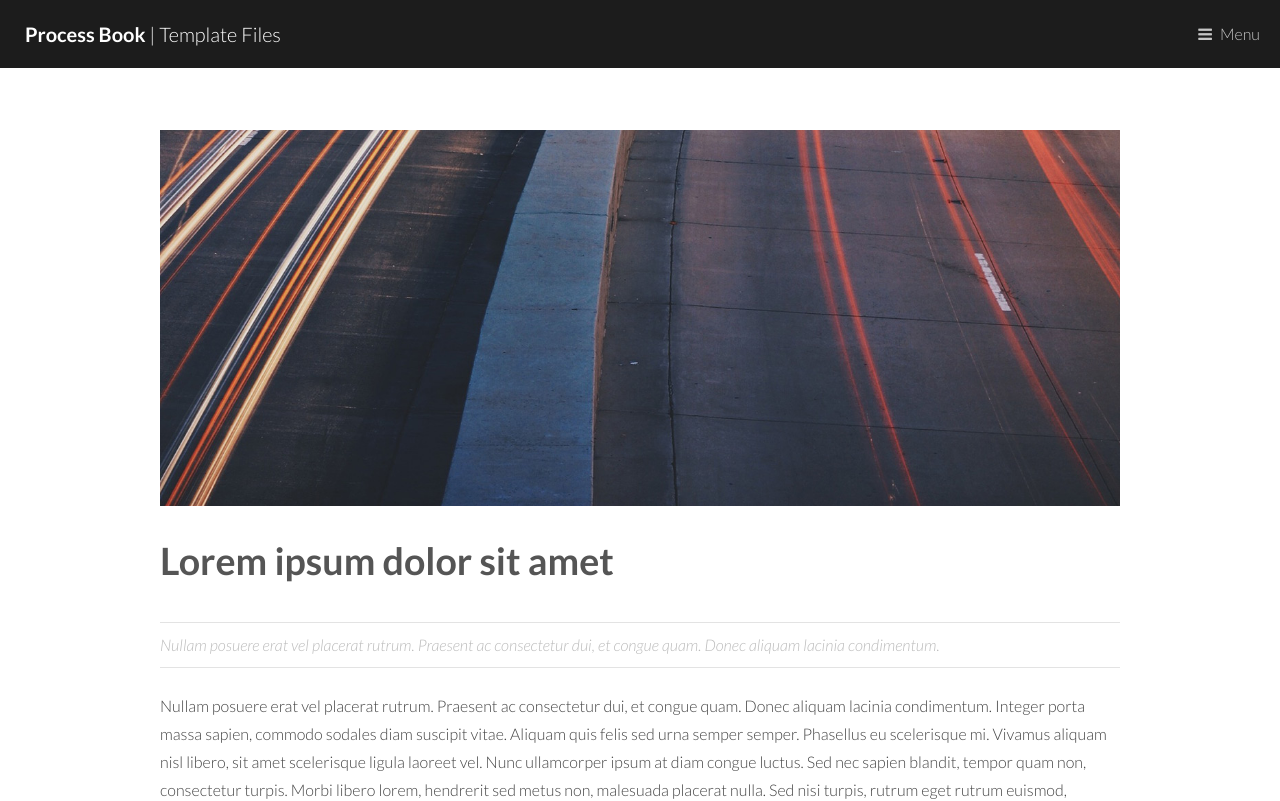
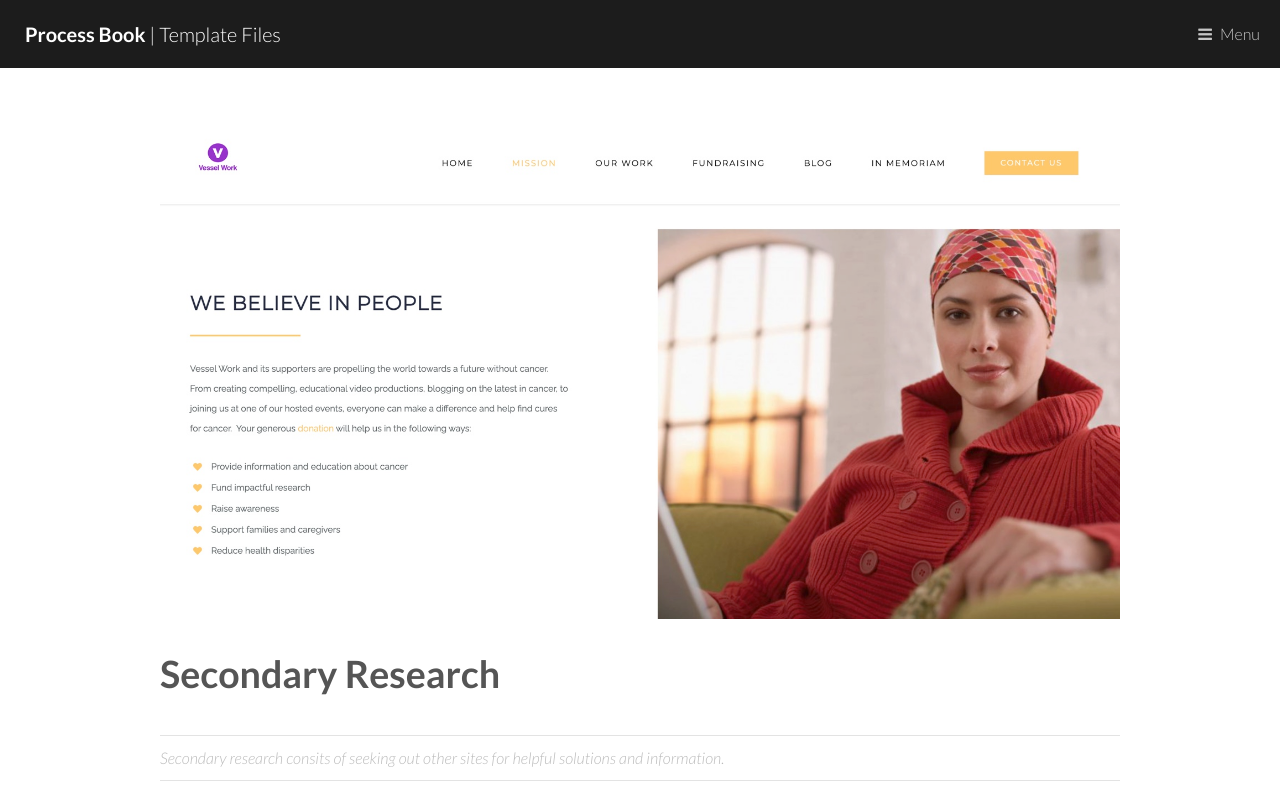
Before and after one commit to jhollifield118/Jenn, a plain HTML site: page generic-page.html in a window 1280 px wide. Shown: the top 801 px of the page. Drawn offline with Linux system fonts and the light colour scheme.

Commit message:
secondary research

```diff
--- a/generic-page.html
+++ b/generic-page.html
@@ -21,7 +21,7 @@
 			<nav id="menu">
 				<ul class="links">
 					<li><a href="index.html">Home</a></li>
-					<li><a href="generic-page.html">Generic Page</a></li>
+					<li><a href="generic-page.html">Secondary Research</a></li>
 					<li><a href="elements.html">Useful Elements</a></li>
 				</ul>
 			</nav>
@@ -30,11 +30,11 @@
 			<section id="main">
 				<div class="inner">
 					<div class="image fit">
-						<img src="images/pic11.jpg" alt="" />
+						<img src="images/secondaryresearch.jpg" alt="" />
 					</div>
 					<header>
-						<h1>Lorem ipsum dolor sit amet</h1>
-						<p class="info">Nullam posuere erat vel placerat rutrum. Praesent ac consectetur dui, et congue quam. Donec aliquam lacinia condimentum.</p>
+						<h1>Secondary Research</h1>
+						<p class="info">Secondary research consits of seeking out other sites for helpful solutions and information.</p>
 					</header>
 					<p>Nullam posuere erat vel placerat rutrum. Praesent ac consectetur dui, et congue quam. Donec aliquam lacinia condimentum. Integer porta massa sapien, commodo sodales diam suscipit vitae. Aliquam quis felis sed urna semper semper. Phasellus eu scelerisque mi. Vivamus aliquam nisl libero, sit amet scelerisque ligula laoreet vel. Nunc ullamcorper ipsum at diam congue luctus. Sed nec sapien blandit, tempor quam non, consectetur turpis. Morbi libero lorem, hendrerit sed metus non, malesuada placerat nulla. Sed nisi turpis, rutrum eget rutrum euismod, consequat ullamcorper eros. Quisque tortor nunc, sodales convallis nisl non, bibendum tincidunt tortor. Etiam pellentesque tincidunt nunc, a dignissim dolor tempus et. Pellentesque in urna ligula. Fusce ligula velit, mollis ac diam non, rutrum fringilla turpis.</p>
 					<p>Aliquam consequat, nulla sed sodales convallis, sem odio porttitor justo, non volutpat augue libero eget neque. Nunc consequat arcu nec tortor venenatis tempus a placerat mauris. Nam ultricies consequat ligula, et placerat arcu ultrices a. Sed placerat ipsum lacus, at imperdiet nisi imperdiet at. Vivamus diam dui, accumsan quis lacinia ac, sollicitudin feugiat metus. Vestibulum a velit ac eros blandit molestie non eget erat. Nunc eget odio erat. Nulla sit amet enim pharetra tortor molestie tempor nec sed turpis. Cras eget odio at erat dictum tincidunt. Sed facilisis convallis mi, eget tempor nunc pellentesque pulvinar. Etiam volutpat luctus tristique.</p>
```
Also changed, not shown: index.html (+1 -1 lines), images/secondaryresearch.jpg (added), 2 other files.
